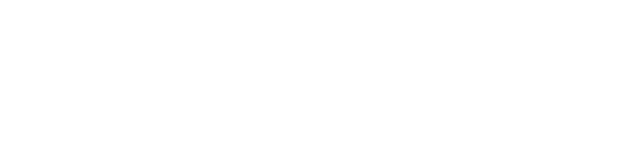
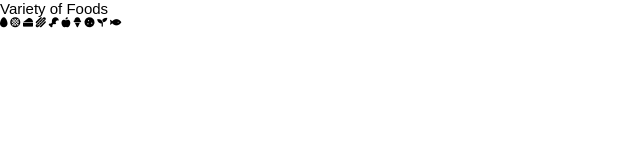
Before and after one commit to Haynes013/Food, a plain HTML site: page index.html in a window 1280 px wide. Shown: the whole page, without its empty margins (0-640 px from the left). Drawn offline with Linux system fonts and the light colour scheme; a web font is replaced by a local one.

Commit message:
start html

```diff
--- a/index.html
+++ b/index.html
@@ -8,7 +8,25 @@
     <link rel="stylesheet" href="https://cdnjs.cloudflare.com/ajax/libs/font-awesome/5.15.1/css/all.min.css">
 </head>
 <body>
-
+    <div class="container">
+        <section class="section-1">
+            <h1 class="section-heading">
+                Variety of Foods
+            </h1>
+            <div class="section-1-icons">
+                <i class="fas fa-egg"></i>
+                <i class="fas fa-stroopwafel"></i>
+                <i class="fas fa-cheese"></i>
+                <i class="fas fa-hotdog"></i>
+                <i class="fas fa-drumstick-bite"></i>
+                <i class="fas fa-apple-alt"></i>
+                <i class="fas fa-ice-cream"></i>
+                <i class="fas fa-cookie"></i>
+                <i class="fas fa-seedling"></i>
+                <i class="fas fa-fish"></i>
+            </div>
+        </section>
+    </div>
         <script src="script.js"></script>
 </body>
 </html>
--- a/style.css
+++ b/style.css
@@ -0,0 +1,17 @@
+@import url('https://fonts.googleapis.com/css2?family=Chivo:ital,wght@0,100;0,300;0,400;0,500;0,700;1,200&display=swap');
+
+*{
+    margin: 0;
+    padding: 0;
+    box-sizing: border-box;
+    text-decoration: none;
+    outline: none;
+    font-family: 'Chivo', sans-serif;
+    font-weight: 400;
+}
+/* 1 rem = 16px */
+/* turn 1 rem to 10 pixels by changing size to 62.5% */
+html{
+    font-size: 62.5%;
+
+}
```
